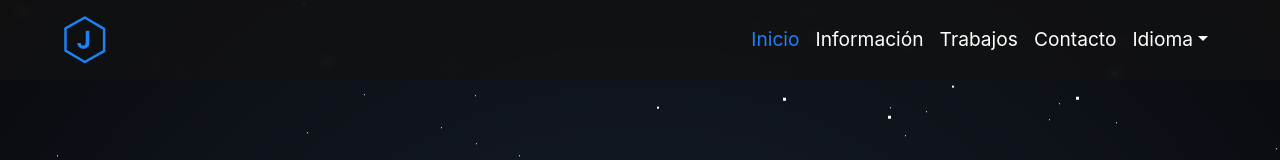
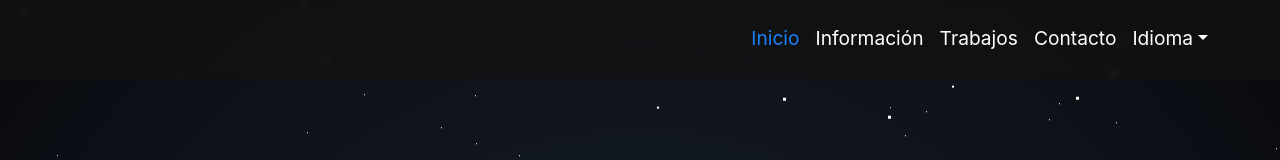
Before and after one commit to joelesdar/portfolio-nextjs, a React (Create React App) app: page / in a window 1280 px wide. Shown: the top 160 px of the page. Built offline with nearby package versions, Linux system fonts and the light colour scheme.

Commit message:
prueba para heroku quitando ruta del logo

```diff
--- a/src/components/Header.jsx
+++ b/src/components/Header.jsx
@@ -3,7 +3,7 @@ import Headroom from 'react-headroom';
 import Styled from '@emotion/styled';
 import HamburguerMenu from './HamburguerMenu';
 import { useTranslation } from 'react-i18next';
-import Logo from './icons/Logo';
+// import Logo from './icons/Logo';
 import Es from './icons/Es';
 import En from './icons/En';
 import Fr from './icons/Fr';
@@ -73,7 +73,7 @@ const Header = ({language, setLanguage}) => {
             <StyledHeader>
                 <nav className="navbar navbar-expand-md navbar-dark">
                     <div className="container-logo">
-                        <Logo />
+                        {/* <Logo /> */}
                     </div>
                     <HamburguerMenu></HamburguerMenu>
                     <div className="container-fluid"></div>
```
Also changed, not shown: 1 other file (tests, documents, lock files or other folders).
